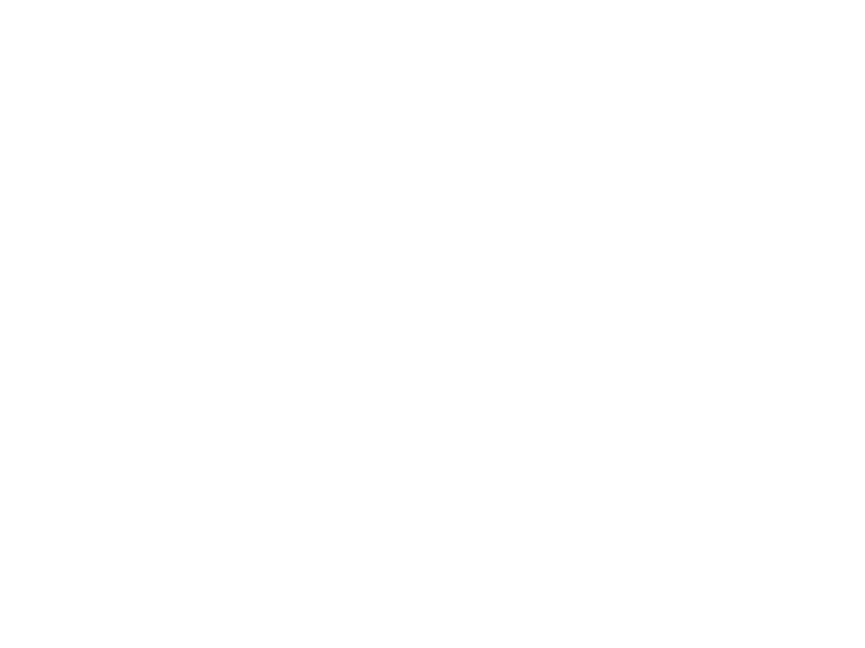
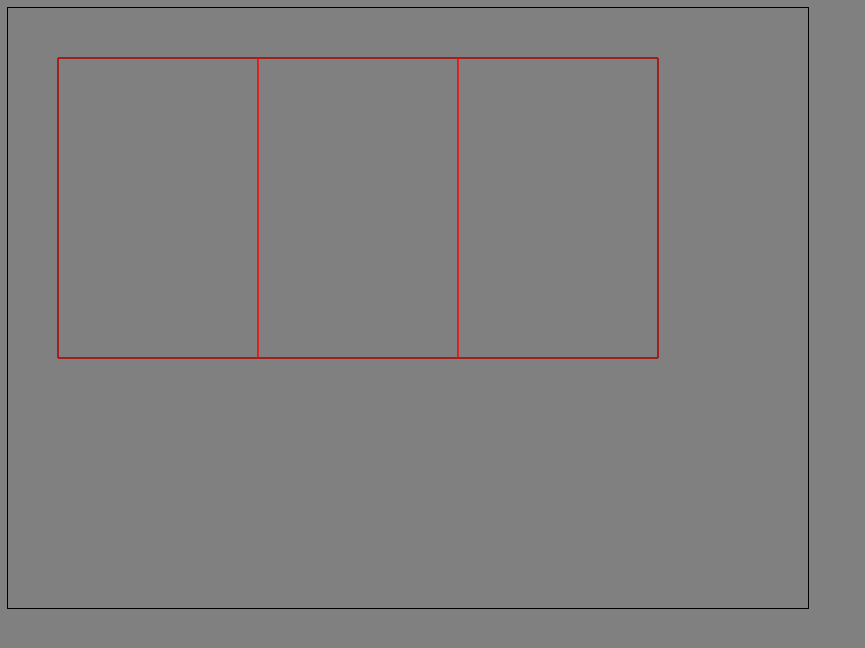
Before and after one commit to anthonyec/rect, a website built with Parcel: page index.html in a window 1280 px wide. Shown: the whole page, without its empty margins (0-865 px from the left). Built offline with nearby package versions, Linux system fonts and the light colour scheme.

Commit message:
Add example

```diff
--- a/index.html
+++ b/index.html
@@ -1 +1,13 @@
-<script src="./src/index.ts"></script>
+<style>
+  body {
+    background: gray;
+  }
+
+  canvas {
+    outline: 1px solid black;
+  }
+</style>
+
+<canvas width="800" height="600"></canvas>
+
+<script src="./src/example.ts"></script>
--- /dev/null
+++ b/src/example.ts
@@ -0,0 +1,32 @@
+import { createFrame, divideHorizontally } from './index';
+
+const canvas = document.querySelector('canvas');
+const context = canvas.getContext('2d');
+
+function layout() {
+  const mainFrame = createFrame(50, 50, 600, 300);
+  const splitFrames = divideHorizontally(mainFrame, 0.3333, 0.6666);
+
+  return {
+    mainFrame, splitFrames
+  }
+}
+
+function draw() {
+  const { mainFrame, splitFrames } = layout();
+
+
+  context.beginPath();
+  context.rect(mainFrame.x, mainFrame.y, mainFrame.width, mainFrame.height);
+  context.stroke();
+
+  splitFrames.forEach((splitFrame) => {
+    context.strokeStyle = 'red';
+    context.beginPath();
+    context.rect(splitFrame.x, splitFrame.y, splitFrame.width, splitFrame.height);
+    context.stroke();
+  });
+
+}
+
+draw();
```
